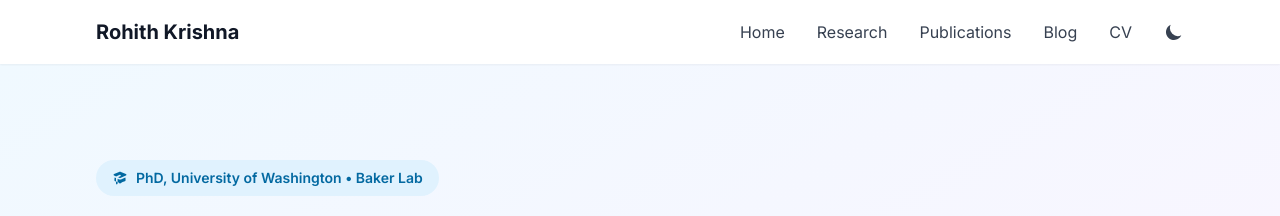
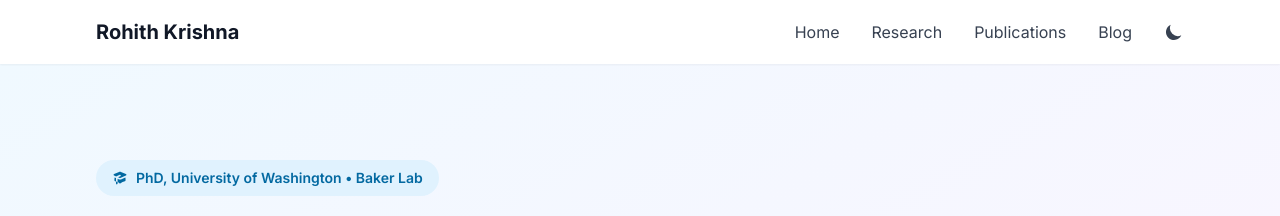
Before and after one commit to r-krishna/r-krishna.github.io, a Jekyll site: the page built from index.html, in a window 1280 px wide. Shown: the top 216 px of the page. Built offline with Jekyll 4.4.1, drawn with Linux system fonts in a browser that asks for light colours; comment, search, counter and statistics services are not loaded.

Commit message:
Remove CV link from navigation
Will be replaced with PDF download link once CV is ready

🤖 Generated with [Claude Code](https://claude.com/claude-code)

Co-Authored-By: Claude <noreply@anthropic.com>

```diff
--- a/_layouts/default.html
+++ b/_layouts/default.html
@@ -28,7 +28,6 @@
               <a href="/research" class="nav-link">Research</a>
               <a href="https://scholar.google.com/citations?user=g1nRZnwAAAAJ&hl=en" class="nav-link" target="_blank" rel="noopener noreferrer">Publications</a>
               <a href="/blog" class="nav-link">Blog</a>
-              <a href="/cv" class="nav-link">CV</a>
               <!-- Dark mode toggle -->
               <button id="theme-toggle" type="button" class="text-gray-700 dark:text-gray-300 hover:text-primary-600 dark:hover:text-primary-400 transition-colors" aria-label="Toggle dark mode">
                 <svg id="theme-toggle-dark-icon" class="hidden w-5 h-5" fill="currentColor" viewBox="0 0 20 20">
@@ -66,7 +65,6 @@
           <a href="/research" class="block px-3 py-2 rounded-md nav-link">Research</a>
           <a href="https://scholar.google.com/citations?user=g1nRZnwAAAAJ&hl=en" class="block px-3 py-2 rounded-md nav-link" target="_blank" rel="noopener noreferrer">Publications</a>
           <a href="/blog" class="block px-3 py-2 rounded-md nav-link">Blog</a>
-          <a href="/cv" class="block px-3 py-2 rounded-md nav-link">CV</a>
         </div>
       </div>
     </nav>
```
